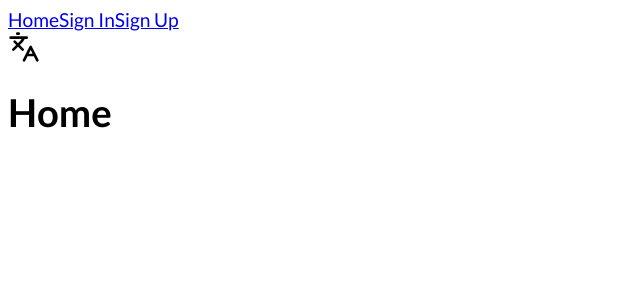
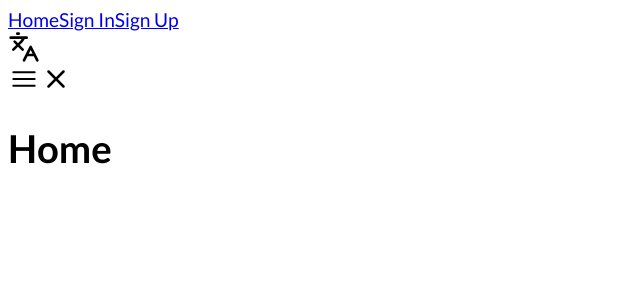
Before and after one commit to Adrydevmateo/resume-builder, a React (Vite) app: page / in a window 1280 px wide. Shown: the top 300 px of the page, without its empty margins (0-640 px from the left). Built offline with nearby package versions, Linux system fonts and the light colour scheme.

Commit message:
Added header component

```diff
--- /dev/null
+++ b/src/components/header/Header.tsx
@@ -0,0 +1,22 @@
+import LanguageSwitch from "../../language/Language-Switch"
+
+interface Props {
+ children: React.ReactNode
+}
+
+export default function Header({ children }: Props) {
+ return (
+  <header>
+   <div className="content">
+    {children}
+   </div>
+
+   <LanguageSwitch />
+
+   <div className="hamburger-wrapper">
+    <svg xmlns="http://www.w3.org/2000/svg" width="32" height="32" viewBox="0 0 24 24"><path fill="none" stroke="currentColor" strokeLinecap="round" strokeWidth="1.5" d="M20 7H4m16 5H4m16 5H4" /></svg>
+    <svg xmlns="http://www.w3.org/2000/svg" width="32" height="32" viewBox="0 0 24 24"><path fill="currentColor" d="m12 13.4l-4.9 4.9q-.275.275-.7.275t-.7-.275t-.275-.7t.275-.7l4.9-4.9l-4.9-4.9q-.275-.275-.275-.7t.275-.7t.7-.275t.7.275l4.9 4.9l4.9-4.9q.275-.275.7-.275t.7.275t.275.7t-.275.7L13.4 12l4.9 4.9q.275.275.275.7t-.275.7t-.7.275t-.7-.275z" /></svg>
+   </div>
+  </header>
+ )
+}
--- a/src/language/Language-Switch.style.css
+++ b/src/language/Language-Switch.style.css
@@ -18,6 +18,14 @@
  z-index: 10;
 }
 
+.language-switch .content svg {
+ pointer-events: none;
+}
+
 .language-switch:has(input:checked) .content {
  opacity: 1;
 }
+
+.language-switch:has(input:checked) .content svg {
+ pointer-events: initial;
+}
--- a/src/layouts/Home.layout.tsx
+++ b/src/layouts/Home.layout.tsx
@@ -1,5 +1,5 @@
 import { Link } from "react-router-dom"
-import LanguageSwitch from "../language/Language-Switch"
+import Header from "../components/header/Header"
 
 interface Props {
  children: React.ReactNode
@@ -8,14 +8,13 @@ interface Props {
 export default function HomeLayout({ children }: Props) {
  return (
   <div id="home-layout">
-   <header>
+   <Header>
     <nav>
      <Link to="/">Home</Link>
      <Link to="/sing-in">Sign In</Link>
      <Link to="/sing-up">Sign Up</Link>
     </nav>
-    <LanguageSwitch />
-   </header>
+   </Header>
 
    {children}
   </div>
```
